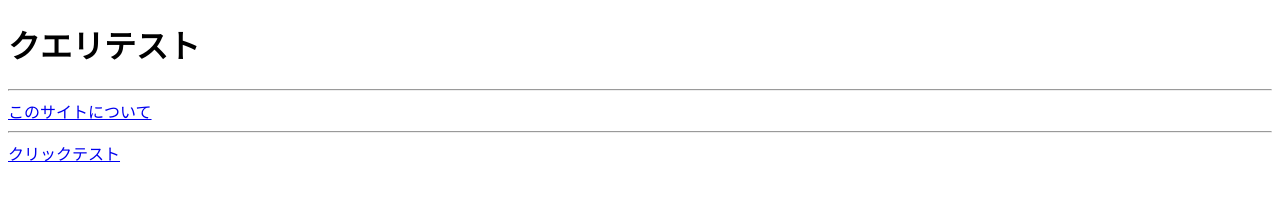
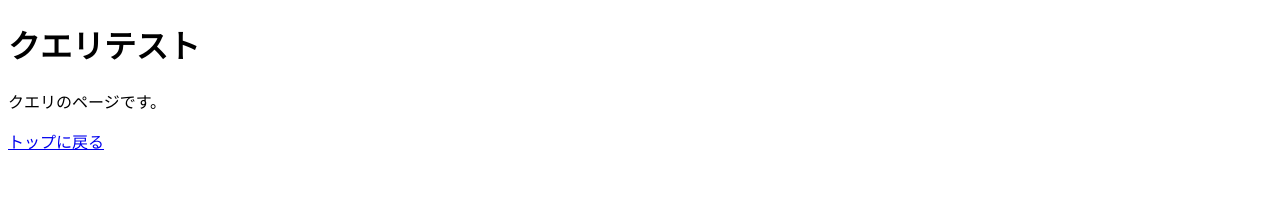
Before and after one commit to kkrauu-crypto/ga4-lab, a plain HTML site: page query.html in a window 1280 px wide. Drawn offline with Linux system fonts and the light colour scheme.

Commit message:
Update query.html

```diff
--- a/query.html
+++ b/query.html
@@ -17,9 +17,7 @@
     height="0" width="0" style="display:none;visibility:hidden"></iframe></noscript>
     <!-- End Google Tag Manager (noscript) -->
     <h1>クエリテスト</h1>
-    <hr>
-    <a href="about.html">このサイトについて</a>
-    <hr>
-    <a href="#" class="test_click_gtm">クリックテスト</a>
+    <p>クエリのページです。</p>
+    <a href="/">トップに戻る
 </body>
 </html>
```
